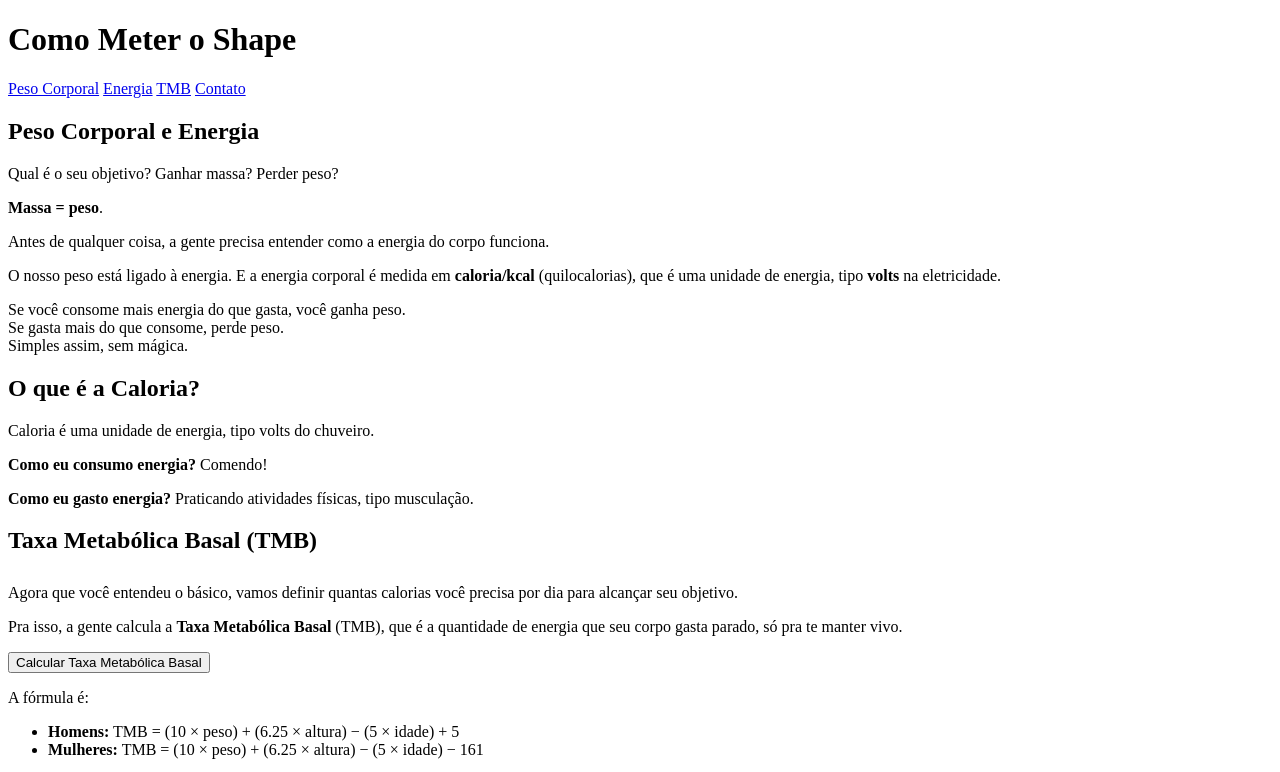
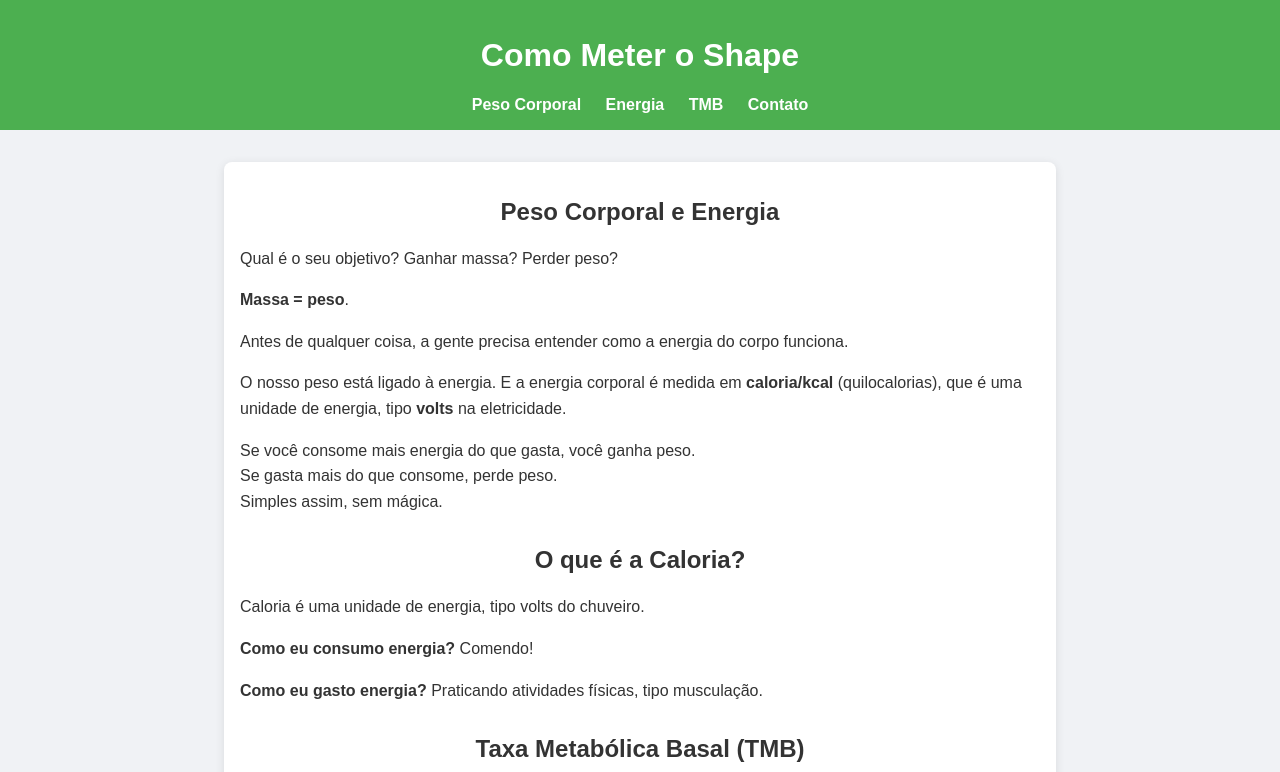
Before and after one commit to ryanzindh/aprenda.github.io, a plain HTML site: page index.html in a window 1280 px wide. Shown: the top 772 px of the page. Drawn offline with Linux system fonts and the light colour scheme.

Commit message:
Update style.css

```diff
--- a/style.css
+++ b/style.css
@@ -1,64 +1,102 @@
-function mostrarFormulario() {
-  const formulario = document.getElementById('formulario');
-  formulario.style.display = 'block';
-  formulario.style.opacity = 0;
-
-  setTimeout(() => {
-    formulario.style.opacity = 1;
-    formulario.style.transition = 'opacity 0.8s ease';
-  }, 100); // pequena espera para ativar o efeito
+/* Reset básico */
+body {
+  margin: 0;
+  font-family: Arial, sans-serif;
+  background: #f0f2f5;
+  color: #333;
 }
 
-function calcularTMB(event) {
-  event.preventDefault(); // Evita reload
+header {
+  background-color: #4CAF50;
+  padding: 1rem;
+  text-align: center;
+  color: white;
+}
 
-  const peso = parseFloat(document.getElementById('peso').value);
-  const altura = parseFloat(document.getElementById('altura').value);
-  const idade = parseInt(document.getElementById('idade').value);
-  const sexo = document.getElementById('sexo').value;
-  const atividade = parseFloat(document.getElementById('atividade').value);
-  const objetivo = document.getElementById('objetivo').value;
-  const resultado = document.getElementById('resultado');
+nav a {
+  margin: 0 10px;
+  color: white;
+  text-decoration: none;
+  font-weight: bold;
+}
 
-  // Validação
-  if (
-    isNaN(peso) ||
-    isNaN(altura) ||
-    isNaN(idade) ||
-    sexo === "" ||
-    isNaN(atividade) ||
-    objetivo === ""
-  ) {
-    alert('Por favor, preencha todos os campos corretamente.');
-    return;
-  }
+main {
+  max-width: 800px;
+  margin: 2rem auto;
+  padding: 1rem;
+  background: white;
+  border-radius: 8px;
+  box-shadow: 0 2px 10px rgba(0,0,0,0.1);
+}
 
-  // Mostrando "Calculando..." antes do resultado
-  resultado.innerHTML = '<p style="color: #007bff;">Calculando...</p>';
+h1, h2, h3 {
+  text-align: center;
+}
 
-  setTimeout(() => {
-    let tmb;
+section {
+  margin-bottom: 2rem;
+}
 
-    if (sexo === 'masculino') {
-      tmb = (10 * peso) + (6.25 * altura) - (5 * idade) + 5;
-    } else if (sexo === 'feminino') {
-      tmb = (10 * peso) + (6.25 * altura) - (5 * idade) - 161;
-    }
+p {
+  line-height: 1.6;
+}
 
-    let gastoTotal = tmb * atividade;
+ul {
+  padding-left: 20px;
+}
 
-    if (objetivo === 'ganhar') {
-      gastoTotal += 300;
-    } else if (objetivo === 'perder') {
-      gastoTotal -= 300;
-    }
+.btn {
+  background-color: #007bff;
+  color: white;
+  border: none;
+  padding: 10px 20px;
+  margin-top: 10px;
+  border-radius: 8px;
+  cursor: pointer;
+  font-size: 1rem;
+  transition: background-color 0.3s ease;
+}
 
-    resultado.innerHTML = `
-      <div class="resultado-final">
-        <p>✅ Seu gasto calórico diário estimado é:</p>
-        <h2>${gastoTotal.toFixed(0)} kcal</h2>
-        <p><small>Lembre-se de ajustar conforme seus resultados!</small></p>
-      </div>
-    `;
-  }, 1000); // 1 segundo pra dar aquele "peso" no loading
+.btn:hover {
+  background-color: #0056b3;
 }
+
+/* Formulário */
+#formulario {
+  background: #e8f0fe;
+  padding: 20px;
+  border-radius: 10px;
+  transition: opacity 0.8s ease;
+}
+
+#formulario input,
+#formulario select {
+  width: 100%;
+  padding: 10px;
+  margin-top: 5px;
+  margin-bottom: 15px;
+  border-radius: 5px;
+  border: 1px solid #ccc;
+}
+
+#resultado {
+  margin-top: 20px;
+  text-align: center;
+}
+
+/* Resultado estiloso */
+.resultado-final {
+  background: #d4edda;
+  border: 1px solid #c3e6cb;
+  color: #155724;
+  padding: 20px;
+  border-radius: 10px;
+}
+
+footer {
+  text-align: center;
+  padding: 1rem;
+  background: #4CAF50;
+  color: white;
+  margin-top: 2rem;
+}
```
